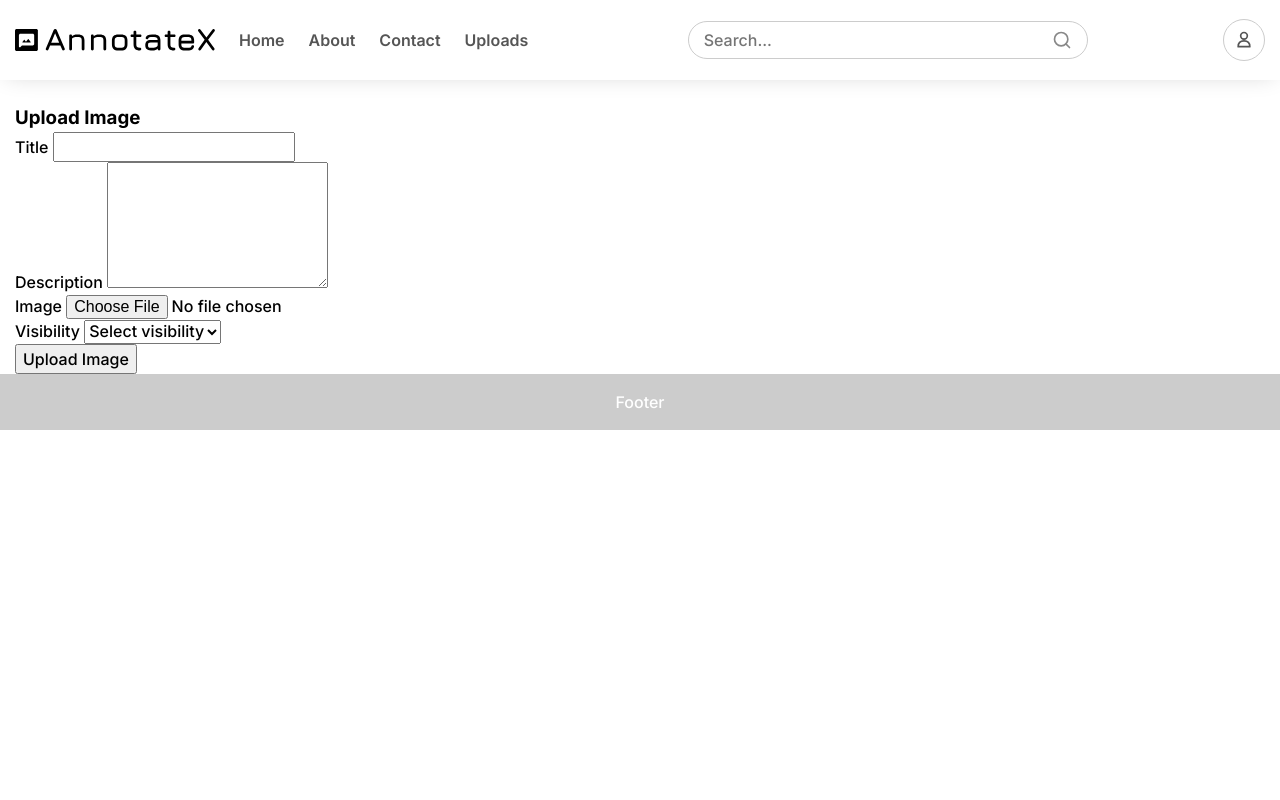
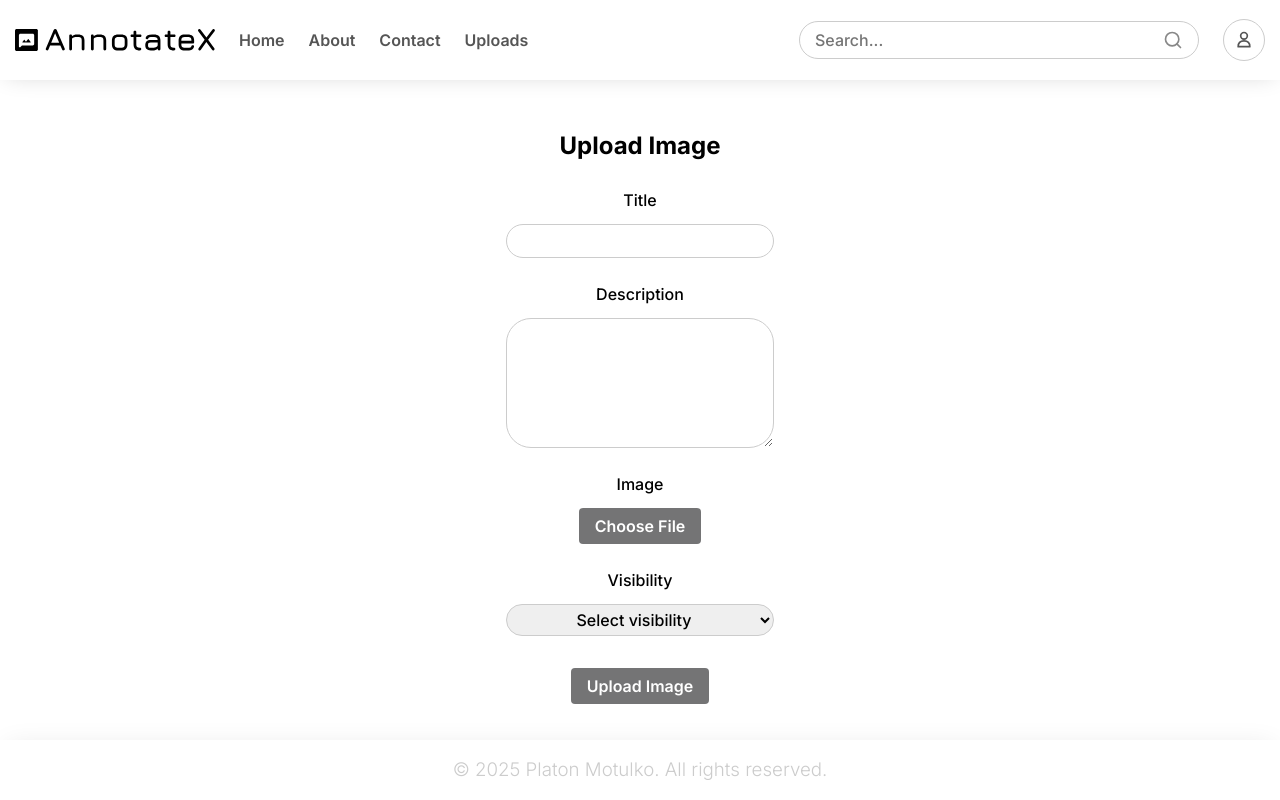
Before and after one commit to Agero19/annotate, a PHP site: page /upload-image.php in a window 1280 px wide. Run offline with PHP 8.4, Linux system fonts and the light colour scheme; the visitor is signed in with stand-in values (Sample User, id 1); data that the repository does not hold is empty.

Commit message:
Register + Login + Upload pages

```diff
--- a/assets/css/style.css
+++ b/assets/css/style.css
@@ -3,6 +3,32 @@
   list-style-type: none;
   padding-left: 0;
   margin: 0;
+}
+
+.d-b {
+  display: block;
+}
+.text-center {
+  text-align: center;
+}
+.d-flex {
+  display: flex;
+}
+
+.align-items-center {
+  align-items: center;
+}
+
+.flex-column {
+  flex-direction: column;
+}
+
+.justify-content-center {
+  justify-content: center;
+}
+
+.d-none {
+  display: none;
 }
 
 html,
@@ -19,6 +45,9 @@ body {
 
 .mt-1 {
   margin-top: 12px;
+}
+.ms-1 {
+  margin-left: 12px;
 }
 .mt-2 {
   margin-top: 24px;
@@ -119,7 +148,8 @@ body {
   position: relative;
   width: 100%;
   max-width: 400px;
-  margin: 0 auto;
+  margin-left: auto;
+  margin-right: 24px;
 }
 
 #search {
@@ -392,11 +422,85 @@ body {
   font-weight: 600;
 }
 
+/* Button */
+
+.btn {
+  display: inline-block;
+  padding: 6px 16px;
+  font-size: 16px;
+  font-weight: 600;
+  color: #fff;
+  background-color: #747475;
+  border-radius: 4px;
+  text-decoration: none;
+  transition: background-color 0.3s ease;
+  border: 0;
+  cursor: pointer;
+}
+
+.btn:hover {
+  background-color: #585757;
+}
+
+/* Forms  */
+
+.form-control:not([type="checkbox"]) {
+  display: block;
+  width: 100%;
+  padding: 4px 16px;
+  font-size: 16px;
+  border: 1px solid #ccc;
+  border-radius: 25px;
+  outline: none;
+  transition: border-color 0.3s ease;
+  text-align: center;
+}
+
+.form-control:not([type="checkbox"]):focus {
+  border-color: #8b8a8a;
+}
+
+.custom-file-upload {
+
+}
+
+.custom-file-upload:hover {
+  background-color: #0056b3;
+}
+
+.custom-file-upload input[type="file"] {
+  display: none;
+}
+
+/* Login Form */
+
+.form-wrap {
+  display: flex;
+  flex-direction: column;
+  align-items: center;
+  justify-content: center;
+  padding: 24px;
+  border-radius: 6px;
+  background-color: #fff;
+}
+
+.errorrs {
+  display: flex;
+  align-items: center;
+  justify-content: center;
+  flex-direction: column;
+  color: red;
+}
+
 /* Footer */
 
 .footer {
-  background: #ccc;
-  color: white;
+  color: #ccc;
   text-align: center;
   padding: 1rem;
+  box-shadow: 0px 0px 28px -7px rgba(0, 0, 0, 0.1);
 }
+
+.footer h3 {
+  font-weight: 300;
+}
--- a/includes/footer.php
+++ b/includes/footer.php
@@ -1,4 +1,6 @@
-<footer class="footer">Footer</footer>
+<footer class="footer text-center">
+  <h3>© 2025 Platon Motulko. All rights reserved.</h3>
+</footer>
 </body>
 
 </html>
--- a/includes/header.php
+++ b/includes/header.php
@@ -83,6 +83,13 @@ $current_user = isLoggedIn() ? getCurrentUser() : null;
                     </ul>
                 </nav>
 
+                <!-- Upload Button -->
+                 <?php if ($page_title === "Uploads"): ?>
+                    <div class="user-name">
+                        <a href="upload-image.php" class="btn">Add an Image</a>
+                    </div>
+                <?php endif; ?>
+
                 <!-- Search -->
                 <div class="search-container">
                     <input type="text" id="search" placeholder="Search..." />
--- a/upload-image.php
+++ b/upload-image.php
@@ -106,57 +106,62 @@ if ($_SERVER['REQUEST_METHOD'] === 'POST') {
 
 <main class="pt-5 mt-3">
     <div class="container">
-        <div class="">
-            <h3 class="mb-0">Upload Image</h3>
-        </div>
-        <div class="">
-            <?php if (isset($_SESSION['success_message'])): ?>
-                <div class="alert alert-success">
-                    <?= $_SESSION['success_message'] ?> 😊
-                </div>
-                <?php unset($_SESSION['success_message']); ?>
-            <?php endif; ?>
+
+
+        <div class="form-wrap">
+            <div class="text-center">
+                <h2 class="">Upload Image</h2>
+            </div>
+
 
             <?php if (isset($errors) && !empty($errors)): ?>
-                <div class="alert alert-danger">
-                    <ul class="mb-0">
-                        <?php foreach ($errors as $error): ?>
-                            <li><?= $error ?> ❌</li>
-                        <?php endforeach; ?>
-                    </ul>
-                </div>
+
+              <div class="errorrs">
+                <?php foreach ($errors as $error): ?>
+                    <span><?php echo $error; ?></span>
+                <?php endforeach; ?>
+              </div>
+
             <?php endif; ?>
 
             <form method="post" action="<?php echo htmlspecialchars($_SERVER['PHP_SELF']); ?>"
                 enctype="multipart/form-data">
-                <div class="mb-3">
-                    <label for="title" class="">Title</label>
-                    <input type="text" class="" id="title" name="title"
+
+                <div class="d-flex align-items-center flex-column mt-2">
+                    <label for="title" class="form-label">Title</label>
+                    <input type="text" class="form-control mt-1" id="title" name="title"
                         value="<?php echo isset($title) ? $title : ''; ?>">
                 </div>
 
-                <div class="mb-3">
-                    <label for="description" class="">Description</label>
-                    <textarea name="description" id="description"
+                <div class="d-flex align-items-center flex-column mt-2">
+                    <label for="description" class="form-label">Description</label>
+                    <textarea name="description" id="description" class="form-control mt-1"
                         rows="5"><?php echo isset($description) ? $description : ''; ?></textarea>
                 </div>
 
-                <div class="mb-3">
-                    <label for="image" class="">Image</label>
-                    <input type="file" name="image" id="image">
+                <div class="d-flex align-items-center flex-column mt-2">
+                    <label for="image" class="form-label">Image</label>
+
+                    <label class="custom-file-upload btn mt-1">
+                        <input type="file" name="image" id="image" />
+                        Choose File
+                    </label>
                 </div>
 
-                <div class="mb-3">
-                    <label for="visibility">Visibility</label>
-                    <select name="visibility" id="visibility">
+                <div class="d-flex align-items-center flex-column mt-2">
+                    <label for="visibility" class="form-label">Visibility</label>
+                    <select name="visibility" class="form-control mt-1" id="visibility">
                         <option value="">Select visibility</option>
                         <option value="public">Public</option>
                         <option value="private">Private</option>
                     </select>
                 </div>
 
-                <button type="submit" name="submit">Upload Image</button>
+                <div class="d-flex justify-content-center mt-3">
+                    <button type="submit" class="btn" name="submit">Upload Image</button>
+                </div>
             </form>
+        </div>
         </div>
     </div>
 </main>
--- a/uploads.php
+++ b/uploads.php
@@ -45,10 +45,6 @@ $user_images = $image->getUserImages($_SESSION['user_id']);
             <?php endif; ?>
         </ul>
     </div>
-
-    <div>
-        <button><a href="upload-image.php">Upload an Image</a></button>
-    </div>
 </main>
 
 
```
Also changed, not shown: login.php (+23 -23 lines), register.php (+30 -30 lines), uploads/images/photo_2025-04-15_14-48-38 (2).jpg (added).
